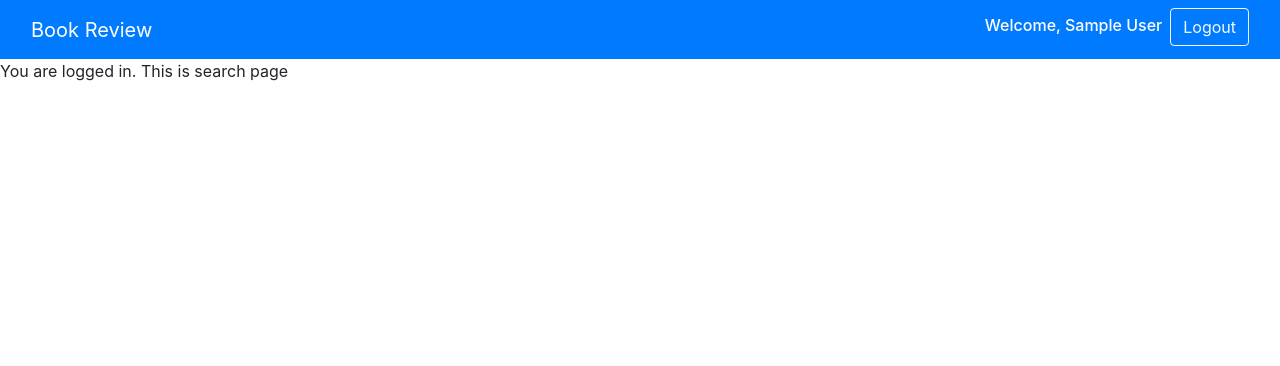
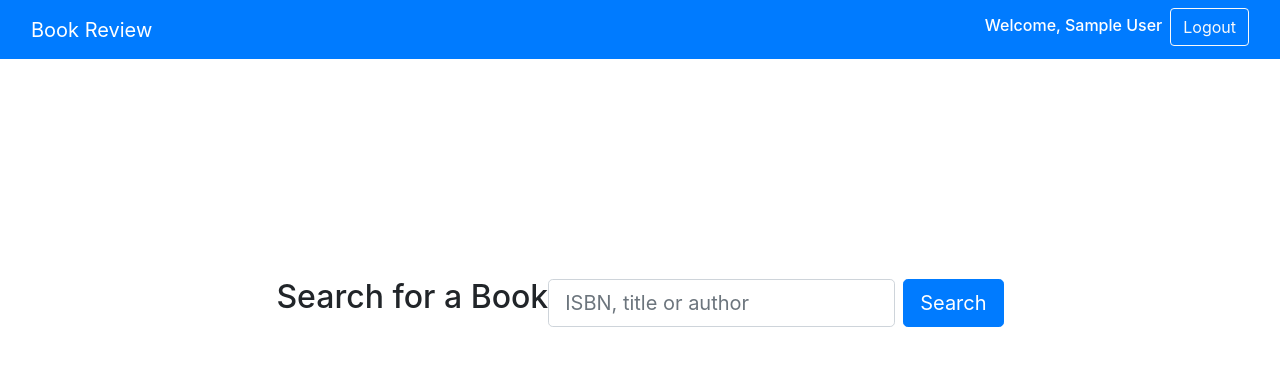
Before and after one commit to zrakhimov/book-review-website, a Flask app: page /search in a window 1280 px wide. Shown: the top 366 px of the page. Run offline with Flask 2, Linux system fonts and the light colour scheme; the visitor is signed in with stand-in values (Sample User, id 1); some libraries are stand-ins or nearby versions.

Commit message:
Search form is created

```diff
--- a/application.py
+++ b/application.py
@@ -130,3 +130,8 @@ def logout():
 @login_required
 def search():
     return render_template("search.html")
+
+@app.route("/details")
+@login_required
+def details():
+    return render_template("details.html")
--- a/static/site.css
+++ b/static/site.css
@@ -1,4 +1,4 @@
-.login-form, .register-form {
+.login-form, .register-form, .search-form {
   margin-top: 30%;
 }
 
--- a/static/site.scss
+++ b/static/site.scss
@@ -1,3 +1,3 @@
-.login-form, .register-form {
+.login-form, .register-form, .search-form {
   margin-top: 30%;
 }
--- a/templates/search.html
+++ b/templates/search.html
@@ -3,5 +3,22 @@
 {% block title %}Search{% endblock %}
 
 {% block body %}
-    You are logged in. This is search page
+<div class="container">
+    <div class="row">
+        <div class="col-md-2"><!--Placeholder left--></div>
+        <div class="col-md-8">
+            <div class="search-form">
+                    <form class="form-inline justify-content-center" action="{{url_for("details")}}" method="post">
+                    <h2 class="card-title" style="display:block;">Search for a Book</h4>
+
+                    <div class="form-group">
+                        <input name="input-search" class="form-control form-control-lg mr-sm-2" placeholder="ISBN, title or author" type="search" required>
+                        <button type="submit" class="btn btn-primary my-2 my-sm-0 btn-lg">Search</button>
+                    </div> <!-- form-group// -->
+                  </form>
+              </div>
+        </div>
+        <div class="col-md-2"><!--Placeholder right--></div>
+    </div>
+</div>
 {% endblock %}
```
Also changed, not shown: templates/details.html (added, +7 -0 lines), 10 other files.
